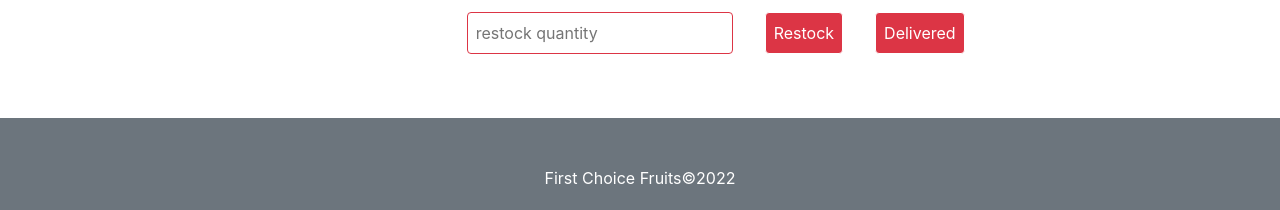
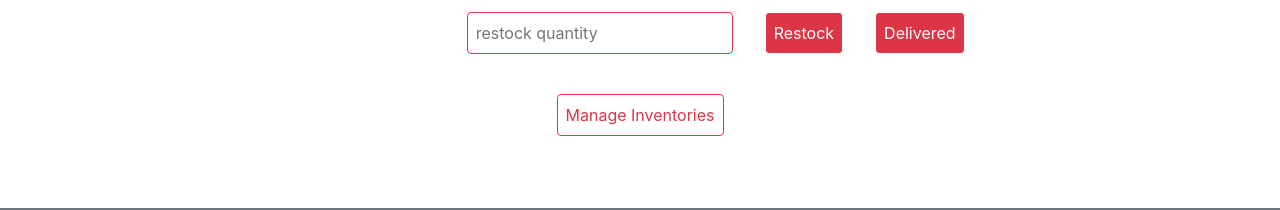
Before and after one commit to Mohuya748/First-Choice-Fruits-client, a React (Create React App) app: page /inventory/1 in a window 1280 px wide. Shown: the part 334-544 px from the top of the page. Built offline with nearby package versions, Linux system fonts and the light colour scheme; no server answers; sample sign-in values are in the browser's storage.

Commit message:
button added

```diff
--- a/src/Pages/Home/Product/Product.js
+++ b/src/Pages/Home/Product/Product.js
@@ -22,7 +22,7 @@ const Product = ({ product }) => {
                     <p className="card-text">Description: {description}</p>
                     <p className="card-text">Supplier: {Supplier}</p>
                     <p className="card-text">Quantity: {Quantity} kg</p>
-                    <button onClick={() => navigateToItemDetail(_id)} className='bg-primary m-2 p-2'>Update</button>
+                    <button onClick={() => navigateToItemDetail(_id)} className='m-3 p-2 bg-danger border border-white text-white rounded'>Update</button>
 
                 </div>
 
--- a/src/Pages/Home/Products/Products.js
+++ b/src/Pages/Home/Products/Products.js
@@ -25,7 +25,7 @@ const Products = () => {
                     products.slice(0,6).map(product => <Product key={product._id} product={product}></Product>)
                 }
             </div>
-            <button onClick={handleItem} className='text-green-600 font-bold m-5'>Manage Inventories</button>
+            <button onClick={handleItem} className='text-green-600 font-bold my-5 p-2 bg-white border border-danger text-danger rounded'>Manage Inventories</button>
         </div>
     );
 };
--- a/src/Pages/Inventory/Inventory.js
+++ b/src/Pages/Inventory/Inventory.js
@@ -1,5 +1,6 @@
 import React, { useEffect, useState } from 'react';
 import { useParams } from 'react-router-dom';
+import { useNavigate } from 'react-router-dom';
 
 const Inventory = () => {
     const { id } = useParams();
@@ -16,7 +17,8 @@ const Inventory = () => {
         fetch(url)
             .then(res => res.json())
             .then(data => setInventory(data));
-    }, [reload])
+    })
+
 
 
     const handleUpdateUser = (event) => {
@@ -62,6 +64,12 @@ const Inventory = () => {
                 alert('user updated successfully!!!');
                 console.log(url);
             })
+
+    }
+    const navigate = useNavigate();
+    const handleItem = () =>{
+        const path =`/manageinventory`;
+        navigate(path);
     }
 
     return (
@@ -86,7 +94,9 @@ const Inventory = () => {
                 </form>
                 <button onClick={quantityLess} className='m-3 p-2 bg-danger border border-white text-white rounded'>Delivered</button>
             </div>
-
+            <div className='text-center'>
+            <button onClick={handleItem} className='text-green-600 font-bold my-4 p-2 bg-white border border-danger text-danger rounded'>Manage Inventories</button>
+            </div>
         </div>
     );
 };
--- a/src/Pages/ManageInventories/ManageInventories.js
+++ b/src/Pages/ManageInventories/ManageInventories.js
@@ -31,7 +31,7 @@ const ManageInventories = () => {
         <div>
             <h1 className='text-center'>Manage Inventories</h1>
             <div className='text-center'>
-            <button onClick={handleAddItem} className='text-green-600 font-bold m-5'> Add new Items</button>
+            <button onClick={handleAddItem} className='m-3 p-2 bg-danger border border-white text-white rounded'> Add new Items</button>
             </div>
 
 
@@ -47,7 +47,7 @@ const ManageInventories = () => {
                                     <p className="card-text">Description: {inventory.description}</p>
                                     <p className="card-text">Supplier: {inventory.Supplier}</p>
                                     <p className="card-text">Quantity: {inventory.Quantity} kg</p>
-                                    <button onClick={() => handleDelete(inventory._id)}>DELETE</button>
+                                    <button className='m-3 p-2 bg-danger border border-white text-white rounded' onClick={() => handleDelete(inventory._id)}>DELETE</button>
                                 </div>
                             </div>
                         </div>
```
Also changed, not shown: 1 other file (tests, documents, lock files or other folders).
